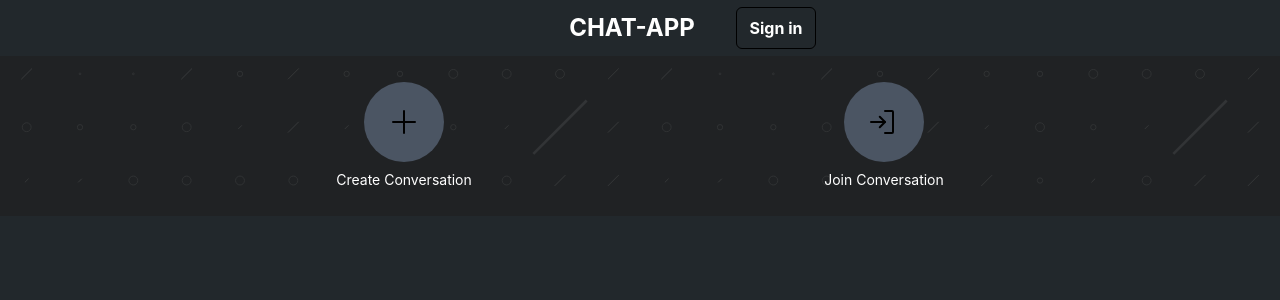
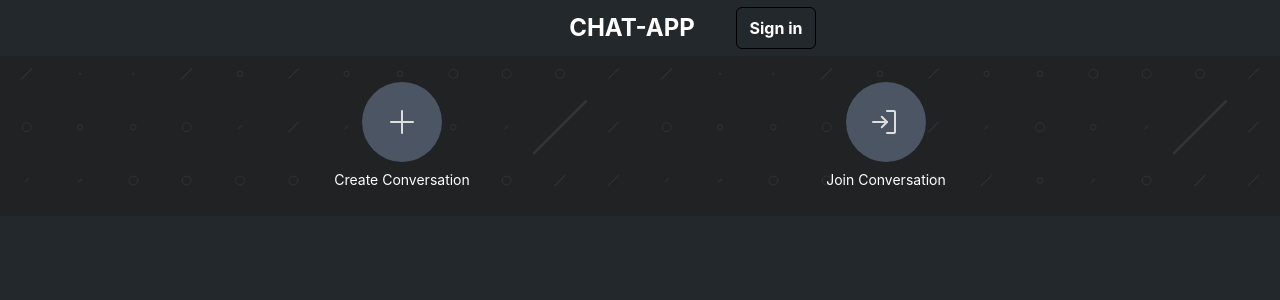
Before and after one commit to doulovera/chat-app, a Next.js app: page /chat in a window 1280 px wide. Shown: the top 300 px of the page. Built offline with nearby package versions, Linux system fonts and the light colour scheme; no server answers.

Commit message:
feat: add icon to sign out

```diff
--- a/components/chat/Hero.tsx
+++ b/components/chat/Hero.tsx
@@ -13,7 +13,7 @@ function HeroButton (
       >
         {icon}
       </button>
-      <p className="text-sm">
+      <p className="text-sm text-center">
         {label}
       </p>
     </div>
@@ -31,9 +31,9 @@ export default function Hero () {
         backgroundRepeat: 'no-repeat',
       }}
     >
-      <div className="flex items-center justify-around h-full w-3/4 mx-auto">
-        <HeroButton icon={<Plus size={32} />} label="Create Conversation" handleClick={() => console.log('1')} />
-        <HeroButton icon={<SignIn size={32} />} label="Join Conversation" handleClick={() => console.log('1')} />
+      <div className="flex items-center justify-around gap-2 h-full w-3/4 mx-auto">
+        <HeroButton icon={<Plus size={32} color="#dedede" />} label="Create Conversation" handleClick={() => console.log('1')} />
+        <HeroButton icon={<SignIn size={32} color="#dedede" />} label="Join Conversation" handleClick={() => console.log('1')} />
       </div>
     </div>
   );
--- a/components/shared/Header.tsx
+++ b/components/shared/Header.tsx
@@ -1,5 +1,6 @@
 import { useUser } from '@store';
 import Link from 'next/link';
+import { SignOut } from 'phosphor-react';
 import { useRef } from 'react';
 import SignInButton from './SignInButton';
 
@@ -28,8 +29,11 @@ export default function Header () {
         ref={profilePopupRef}
         className="hidden absolute -bottom-12 right-10 w-full max-w-[120px] transition ease-in-out bg-white rounded-md shadow-md py-2"
       >
-        <button className="w-full py-1 hover:bg-gray-100 outline-none border-none" onClick={() => handlePopupElementClick(() => logOutUser())}>
-          Sign out
+        <button className="flex items-center justify-between w-full px-2 py-1 hover:bg-gray-100 text-black outline-none border-none" onClick={() => handlePopupElementClick(() => logOutUser())}>
+          <SignOut size={18} />
+          <span className="flex-1">
+            Sign out
+          </span>
         </button>
       </div>
     </header>
```
